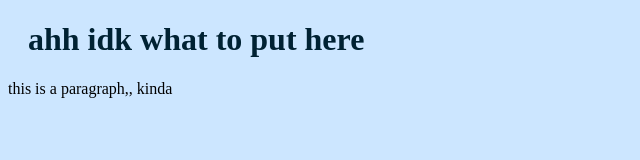
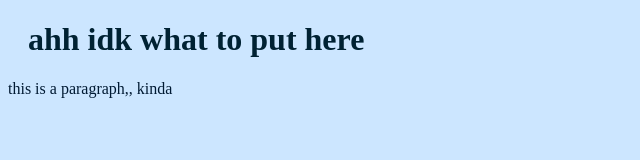
Before and after one commit to juliachickonski/juliachickonski.github.io, a plain HTML site: page index.html in a window 1280 px wide. Shown: the full height of the page, 0-640 px from the left. Drawn offline with Linux system fonts and the light colour scheme.

Commit message:
Update index.html

```diff
--- a/index.html
+++ b/index.html
@@ -6,7 +6,7 @@
 <body>
 
 <h1>ahh idk what to put here</h1>
-<p>this is a paragraph,, kinda</p>
+<p style="color:rgb(0, 26, 51);">this is a paragraph,, kinda</p>
 
 </body>
 </html>
```
